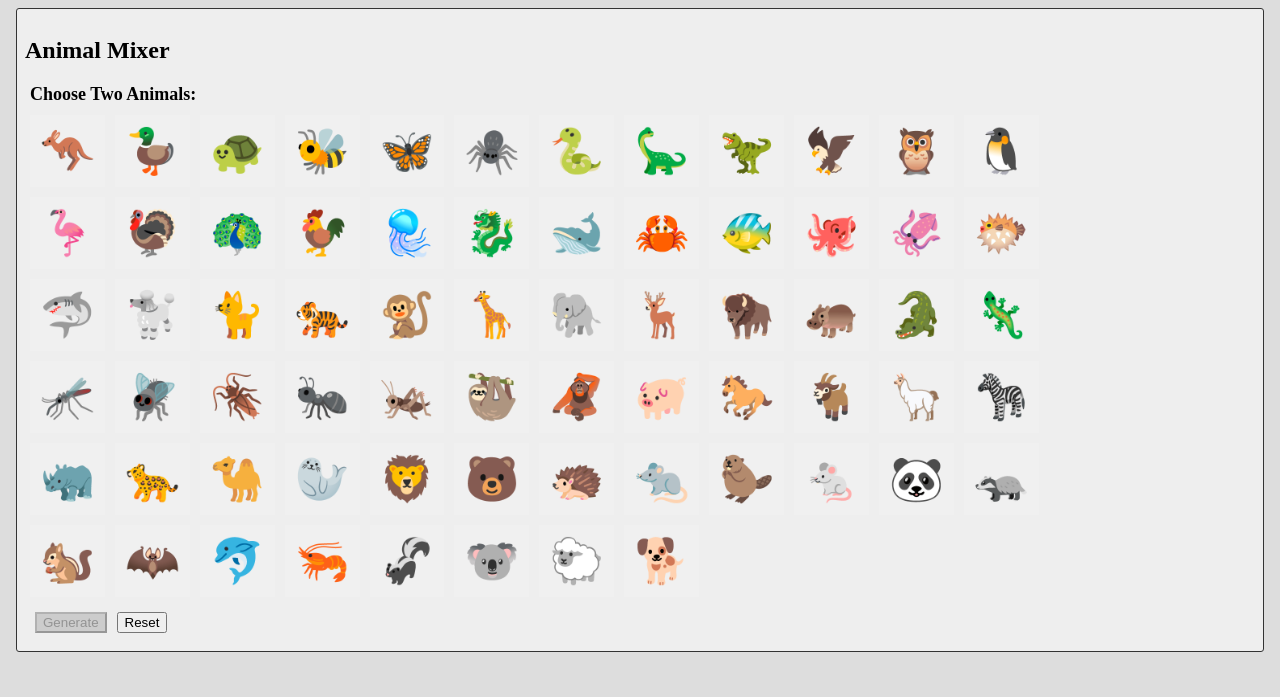
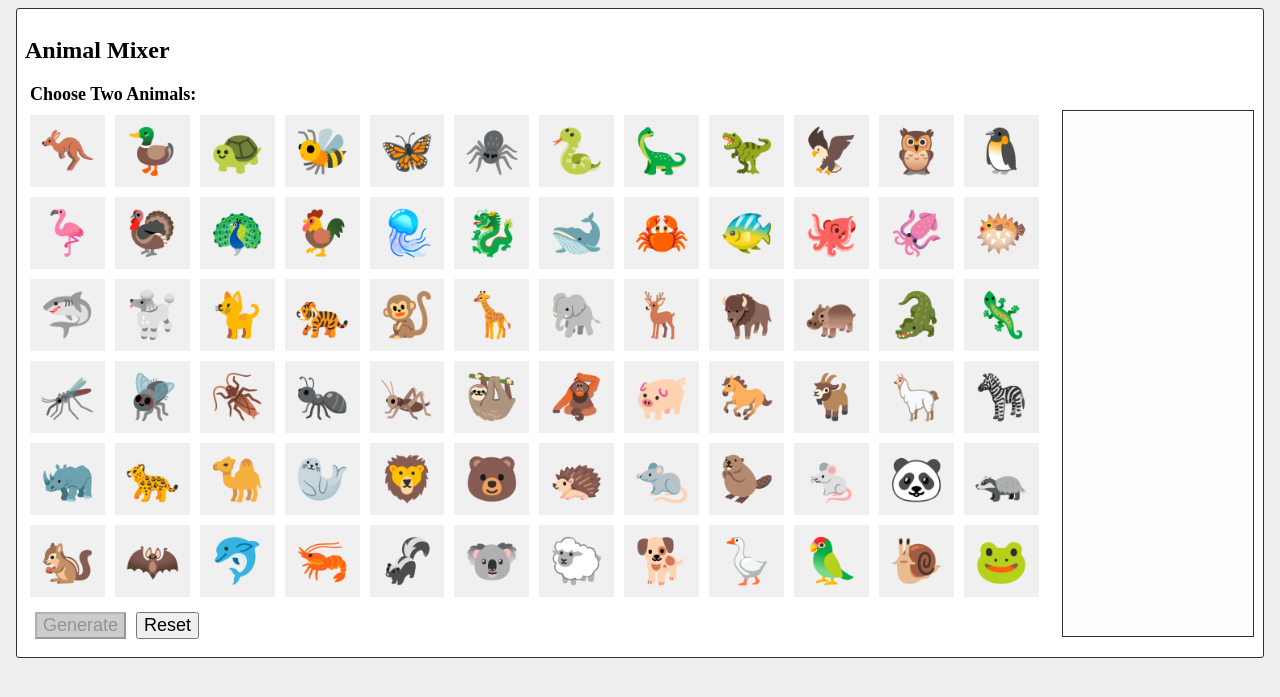
Before and after one commit to benton-tripp/mixed-up, a Flask app: page / in a window 1280 px wide. Shown: the top 697 px of the page. Run offline with Flask 3, Linux system fonts and the light colour scheme.

Commit message:
Finished

```diff
--- a/app.py
+++ b/app.py
@@ -1,4 +1,4 @@
-from flask import Flask, request, render_template
+from flask import Flask, request, render_template, url_for
 import openai
 from openai import OpenAI
 from dotenv import load_dotenv
@@ -31,7 +31,15 @@
 
 @app.route('/')
 def home():
-    return render_template('index.html')
+    image_dir_path = os.path.join('static', 'img')  # Full path to the image directory
+    image_files = [file for file in os.listdir(image_dir_path) if file.endswith(('.png', '.jpg', '.jpeg'))]
+
+    # Sort files by modification time in descending order (newest first)
+    image_files.sort(key=lambda file: os.path.getmtime(os.path.join(image_dir_path, file)), reverse=True)
+
+    # Generate URLs for the sorted image files
+    image_urls = [url_for('static', filename=os.path.join('img', file).replace(os.sep, '/')) for file in image_files]
+    return render_template('index.html', image_urls=image_urls)
 
 @app.route('/generate', methods=['POST'])
 def generate():
@@ -39,14 +47,14 @@
     retry_delay = 1  # Initial delay between retries in seconds
 
     if request.method == 'POST':
+        print(request.form)
         animal1 = request.form['animal1']
         animal2 = request.form['animal2']
 
         # Construct the prompt
-        prompt = f""""Create a silly, photorealistic image of acreature that combines the
-            features of a {animal1} and a {animal2}. This unique animal merges the
-            characteristics of both animals in a seemingly natural way. The creature is
-            situated in an environment that suits its blended nature."""
+        prompt = "Create a silly, photorealistic image of a creature with " +\
+            f"the body of a {animal1}, and the attributes and features of a {animal2}." +\
+            "No text."
         print(prompt)
 
         for attempt in range(max_retries):
--- a/static/css/style.css
+++ b/static/css/style.css
@@ -1,13 +1,24 @@
 body {
-    background-color: #ddd;
+    background-color: #eee;
 }
 
 #mainContainer {
     margin:1vh;
     border: #333 1px solid;
     border-radius: 3px;
-    background-color: #eee;
+    background-color: #fff;
     padding: 1vh;
+}
+
+.image-gallery {
+    flex: 1;
+    overflow-y: scroll;
+    height: 525px;
+    margin-left:15px;
+    max-width:190px;
+    min-width:180px;
+    border: #333 1px solid;
+    background-color: #fefefe;
 }
 
 img {
--- a/templates/index.html
+++ b/templates/index.html
@@ -15,17 +15,23 @@
         <div style="margin:5px;">
             <b style="font-size:18px;">Choose Two Animals:</b>
         </div>
+        <div style="display:flex; flex-direction: row;">
+            <div style="margin-right:3px;">
             <form id="animalForm" action="/generate" method="post">
                 <div id="animalSelections" style="display:flex; flex-direction: column;;">
                     <!-- Animal emojis as buttons -->
                     <div style="display:flex; flex-direction: row;">
+                        <!--
+                            TODO: Add other attributes
+                            e.g., data-limbs="true" data-wings="false" data-tail="true" ...
+                        -->
                         <button type="button" class="animal-btn" data-animal="kangaroo">🦘</button>
                         <button type="button" class="animal-btn" data-animal="mallard">🦆</button>
                         <button type="button" class="animal-btn" data-animal="turtle">🐢</button>
                         <button type="button" class="animal-btn" data-animal="bee">🐝</button>
                         <button type="button" class="animal-btn" data-animal="butterfly">🦋</button>
                         <button type="button" class="animal-btn" data-animal="spider">🕷️</button>
-                    <button type="button" class="animal-btn" data-animal="emerald tree boa">🐍</button>
+                        <button type="button" class="animal-btn" data-animal="Emerald Tree Boa">🐍</button>
                         <button type="button" class="animal-btn" data-animal="Brontosaurus">🦕</button>
                         <button type="button" class="animal-btn" data-animal="T-rex">🦖</button>
                         <button type="button" class="animal-btn" data-animal="Bald Eagle">🦅</button>
@@ -97,11 +103,10 @@
                         <button type="button" class="animal-btn" data-animal="Koala">🐨</button>
                         <button type="button" class="animal-btn" data-animal="Sheep">🐑</button>
                         <button type="button" class="animal-btn" data-animal="Dog">🐕</button>
-                    <!-- 1-->
-                    <!-- 2-->
-                    <!-- 3-->
-                    <!-- 4-->
-                    <!-- 5-->
+                        <button type="button" class="animal-btn" data-animal="Goose">🪿</button>
+                        <button type="button" class="animal-btn" data-animal="Parrot">🦜</button>
+                        <button type="button" class="animal-btn" data-animal="Snail">🐌</button>
+                        <button type="button" class="animal-btn" data-animal="Frog">🐸</button>
                     </div>
                     <!-- Add more animal buttons as needed -->
                 </div>
@@ -110,13 +115,23 @@
                 <input type="hidden" name="animal2" id="animal2">
                 <div style="display:flex; flex-direction:row; margin:5px;">
                     <div style="margin:5px;">
-                    <input type="submit" value="Generate" id="submitBtn" disabled>
+                        <input type="submit" value="Generate" id="submitBtn" disabled style="font-size:18px;">
                     </div>
                     <div style="margin:5px;">
-                    <button type="button" id="resetBtn">Reset</button>
+                        <button type="button" id="resetBtn" style="font-size:18px;">Reset</button>
                     </div>
                 </div>
             </form>
+            </div>
+            <div class="image-gallery">
+                {% for image_url in image_urls %}
+                    <div class="gallery-img">
+                        <img src="{{ image_url }}" alt="Gallery Image" style="width: 100%;"
+                             onclick="window.open('{{ image_url }}', '_blank');">
+                    </div>
+                {% endfor %}
+            </div>
+        </div>
     </div>
     <script src="https://code.jquery.com/jquery-3.6.0.min.js"></script>
     <script src="{{ url_for('static', filename='js/script.js') }}"></script>
```
Lines whose indentation alone changed are shown as unchanged.
